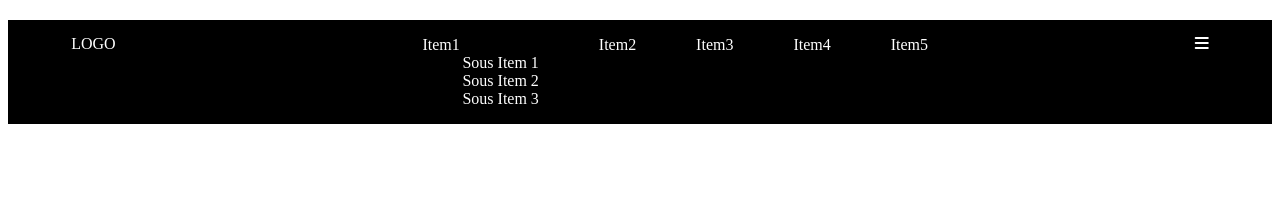
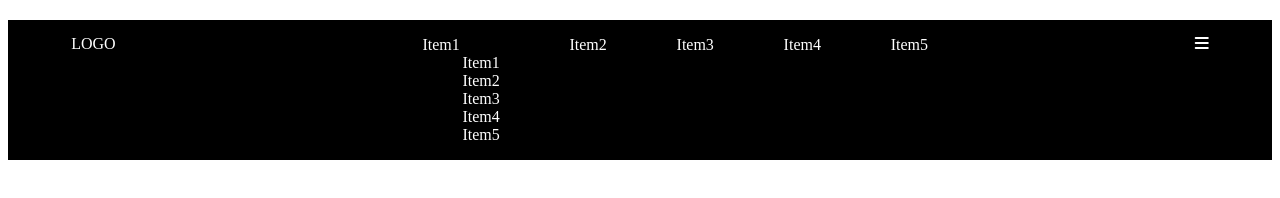
Before and after one commit to jakerobinson11/menu-js, a plain HTML site: page index.html in a window 1280 px wide. Both pictures are taken after a click on the item "Item1". Drawn offline with Linux system fonts and the light colour scheme.

Commit message:
updated menu

```diff
--- a/assets/js/modules/menuData.js
+++ b/assets/js/modules/menuData.js
@@ -41,3 +41,4 @@ const menuData = [
         ]
     },
 ]
+export {menuData};
--- a/assets/js/script.js
+++ b/assets/js/script.js
@@ -1,81 +1,60 @@
+
+import { menuData } from "./modules/menuData.js";
+console.dir(menuData);
+
+
 //VARIABLES
 const navHeaderUl = document.querySelector("#header-nav>ul");
-const menuPrincipale = [
-    "Item1",
-    "Item2",
-    "Item3",
-    "Item4",
-    "Item5"
-];
-const sousMenu = [
-    [
-        "Sous Item 1",
-        "Sous Item 2",
-        "Sous Item 3"
-    ],
-    [
-        "Sous Item 1",
-        "Sous Item 2",
-        "Sous Item 3",
-        "Sous Item 4"
-    ],
-    [
-        "Sous Item 1",
-        "Sous Item 2",
-        "Sous Item 3"
-    ],
-    [
-        "Sous Item 1",
-        "Sous Item 2",
-        "Sous Item 3"
-    ],
-    [
-        "Sous Item 1"
-    ]
-]
+//const menuItems = document.createElement("li");
 
-// FUNCTIONS
-function ouvertureMenu(itemNumber) {
+//FUNCTIONS
+/* function appendItems (i) {
+    navHeaderUl.append(menuItems);
+    menuItems.innerHTML = menuData[i].title;
+    };
+appendItems(0); */
 
-    // ajouter un evenement click sur un element avec un id "item0"
-    // pour qu'il envoie un console log bonjour
-    document.querySelector("#item" + itemNumber).addEventListener("click", function () {
-        // je supprime avec une boucle tous les sous menu ouverts (not undefined)
-        if (document.body.contains(document.querySelector(`#item${itemNumber} ul`))) {
-            document.querySelector(`#item${itemNumber} ul`).remove();
-        } else {
-            for (let i = 0; i < sousMenu.length; i++) {
-                if (document.querySelector(`#item${i} ul`) != undefined) {
-                    document.querySelector(`#item${i} ul`).remove();
-                }
+/* function appendItems([i]){
+    navHeaderUl.append(menuItems)
+    menuItems.innerHTML = menuData[i].title;
+    };
+appendItems([0]); */
+
+let activeSubMenu = null;  // Track the currently visible submenu
+let activeListItem = null; // Track the currently clicked list item
+
+menuData.forEach((menuItem) => {
+    const listItem = document.createElement("li");
+    listItem.textContent = menuItem.title; // Set the title as the li text
+    navHeaderUl.appendChild(listItem); // Append the li to the ul
+
+    // Event listener for each list item
+    listItem.addEventListener("click", () => {
+         // If the same item is clicked and the submenu is active, remove it
+         if (activeListItem === listItem) {
+            if (activeSubMenu) {
+                activeSubMenu.remove();
+                activeSubMenu = null;
+                activeListItem = null; // Reset active list item
             }
-            const ulSubMenu = document.createElement("ul");
-            //insertion de cet element dans un parent AVANT son contenu
-            // document.querySelector("#item0").prepend(ulSubMenu);
-            //insertion de cet element dans un parent APRES son contenu
-            document.querySelector("#item" + itemNumber).append(ulSubMenu);
-            sousMenu[itemNumber].forEach(function (element, index) {
-                console.log(element, index);
-                const liSubMenu = document.createElement("li");
-                liSubMenu.innerText = element;
-                ulSubMenu.append(liSubMenu);
-            });
+            return;
         }
-    })
-}
+        // Hide the currently active submenu if there is one
+        if (activeSubMenu) {
+            activeSubMenu.remove();
+        }
 
+        // Create the new submenu (ul) and append it after the clicked item
+        const subMenuUl = document.createElement("ul");
+        subMenuUl.classList.add("submenu"); // Add a class for styling if needed
+        menuItem.sousMenu.forEach(subMenuItem => {
+            const subMenuLi = document.createElement("li");
+            subMenuLi.textContent = subMenuItem;
+            subMenuUl.append(subMenuLi);
+        });
 
-// LOGIQUE
-let i = 0;
-
-while (i < menuPrincipale.length) {
-    let n = i;
-    /* navHeaderUl.innerHTML += "<li id='item'>" +menuPrincipale[i]+"</li>"; */
-    navHeaderUl.innerHTML += `<li id="item${i}">${menuPrincipale[i]}</li>`;
-    i++;
-}
-ouvertureMenu(0);
-ouvertureMenu(1);
-ouvertureMenu(2);
-ouvertureMenu(3);
-ouvertureMenu(4);
+        listItem.append(subMenuUl);  // Append the submenu to the clicked list item
+        activeSubMenu = subMenuUl;  // Set this submenu as active
+        activeListItem = listItem;  // Set this list item as the currently active one
+    });
+});
--- a/index.html
+++ b/index.html
@@ -6,7 +6,7 @@
     <title>Document</title>
     <link rel="stylesheet" href="https://cdnjs.cloudflare.com/ajax/libs/font-awesome/6.6.0/css/all.min.css" integrity="sha512-Kc323vGBEqzTmouAECnVceyQqyqdsSiqLQISBL29aUW4U/M7pSPA/gEUZQqv1cwx4OnYxTxve5UMg5GT6L4JJg==" crossorigin="anonymous" referrerpolicy="no-referrer" />
     <link rel="stylesheet" href="./assets/css/style.css">
-    <script src="./assets/js/script.js" defer></script>
+    <script type="module" src="./assets/js/script.js" defer></script>
 </head>
 <body>
     <header>
```
